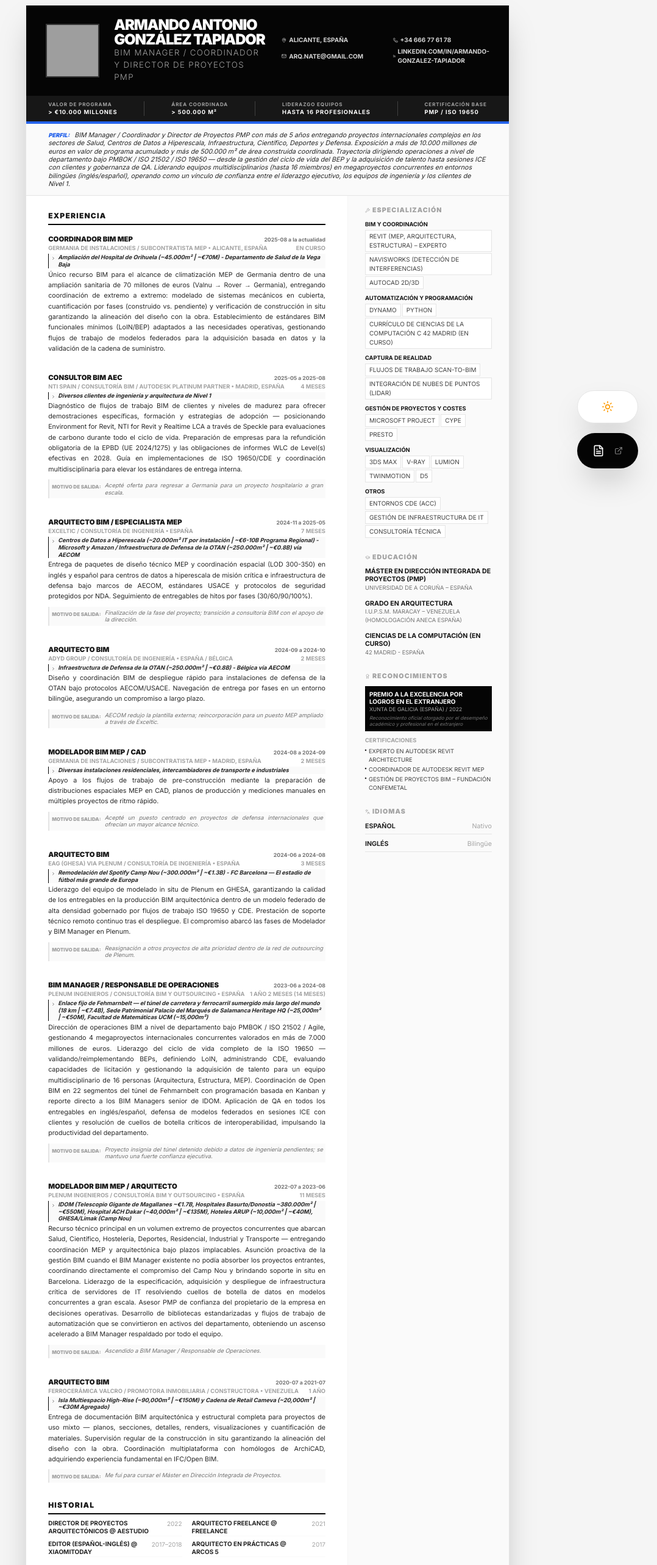
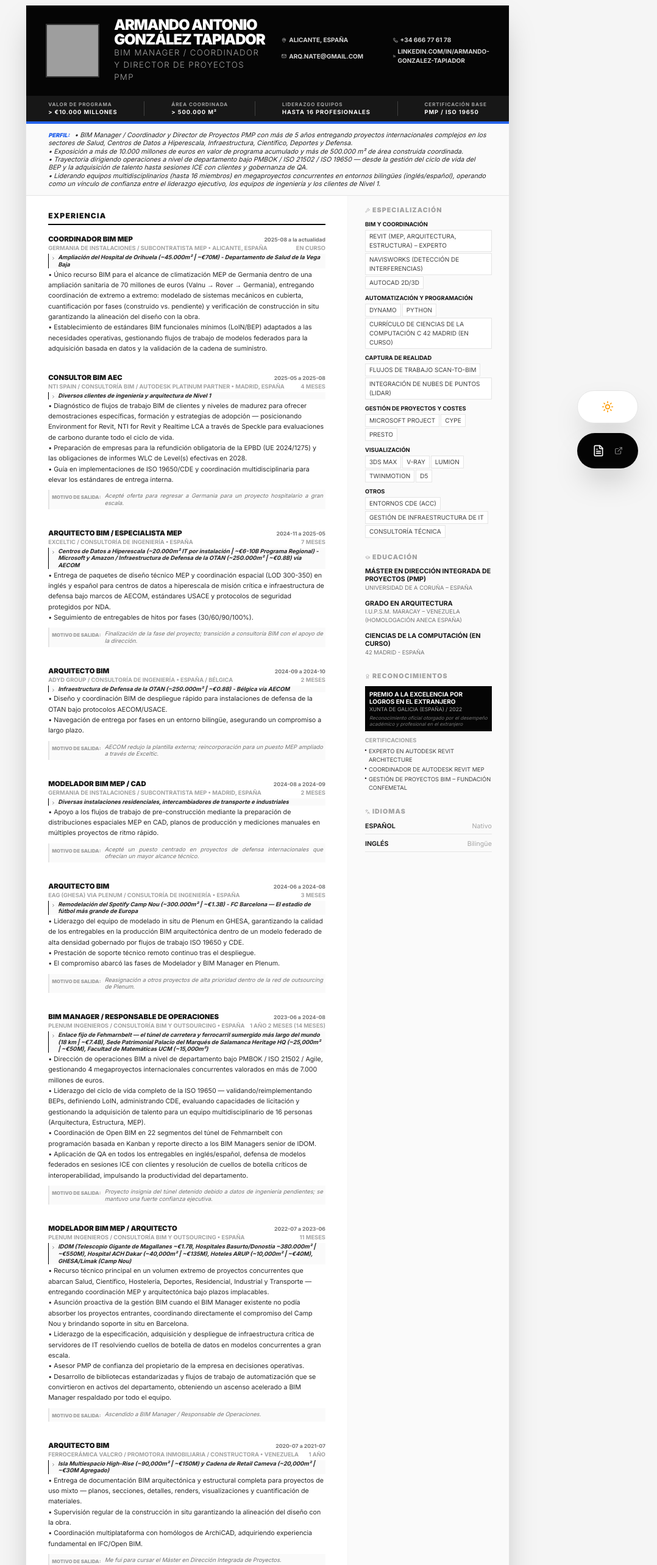
Before and after one commit to Ndeathn0te/CV2, a React (Vite) app: page / in a window 1280 px wide. Shown: the top 2566 px of the page at 61% size, without its empty margins (201-1279 px from the left). Built offline with nearby package versions, Linux system fonts and the light colour scheme; grey boxes are pictures that could not be loaded.

Commit message:
fix: bullet point formatting preserving EVERY word from original - zero content loss

```diff
--- a/src/App.tsx
+++ b/src/App.tsx
@@ -157,7 +157,7 @@ export default function App() {
                       <ChevronRight size={7} className="mt-1 shrink-0" />
                       <p className="text-[7pt] font-bold text-neutral-800 dark:text-neutral-200 italic leading-tight">{exp.project}</p>
                     </div>
-                    <p className="text-[8pt] text-neutral-800 dark:text-neutral-300 leading-relaxed text-justify mb-2">{exp.summary}</p>
+                    <p className="text-[8pt] text-neutral-800 dark:text-neutral-300 leading-relaxed whitespace-pre-line mb-2">{exp.summary}</p>
                     {exp.reasonForLeaving && exp.reasonForLeaving !== "N/A - Puesto actual" && (
                       <div className="flex gap-1.5 items-start bg-neutral-50 dark:bg-dark-bg/20 p-1 border-l-2 border-neutral-200 dark:border-dark-border mt-1">
                         <span className="text-[6pt] font-black uppercase text-neutral-400 shrink-0 mt-0.5">Motivo de salida:</span>
--- a/src/data.ts
+++ b/src/data.ts
@@ -10,7 +10,7 @@ export const cvData: CVData = {
     linkedin: "linkedin.com/in/armando-gonzalez-tapiador",
     photo: "https://media.licdn.com/dms/image/v2/D4D03AQEW8hzfDwtP8A/profile-displayphoto-shrink_800_800/B4DZSzL4cLHkAc-/0/1738173025110?e=1775692800&v=beta&t=GzVQ_npAg3v4AuVE6Yr-8slyTcuNGm_Hratov_YpwCY",
   },
-  summary: "BIM Manager / Coordinador y Director de Proyectos PMP con más de 5 años entregando proyectos internacionales complejos en los sectores de Salud, Centros de Datos a Hiperescala, Infraestructura, Científico, Deportes y Defensa. Exposición a más de 10.000 millones de euros en valor de programa acumulado y más de 500.000 m² de área construida coordinada. Trayectoria dirigiendo operaciones a nivel de departamento bajo PMBOK / ISO 21502 / ISO 19650 — desde la gestión del ciclo de vida del BEP y la adquisición de talento hasta sesiones ICE con clientes y gobernanza de QA. Liderando equipos multidisciplinarios (hasta 16 miembros) en megaproyectos concurrentes en entornos bilingües (inglés/español), operando como un vínculo de confianza entre el liderazgo ejecutivo, los equipos de ingeniería y los clientes de Nivel 1.",
+  summary: "• BIM Manager / Coordinador y Director de Proyectos PMP con más de 5 años entregando proyectos internacionales complejos en los sectores de Salud, Centros de Datos a Hiperescala, Infraestructura, Científico, Deportes y Defensa.\n• Exposición a más de 10.000 millones de euros en valor de programa acumulado y más de 500.000 m² de área construida coordinada.\n• Trayectoria dirigiendo operaciones a nivel de departamento bajo PMBOK / ISO 21502 / ISO 19650 — desde la gestión del ciclo de vida del BEP y la adquisición de talento hasta sesiones ICE con clientes y gobernanza de QA.\n• Liderando equipos multidisciplinarios (hasta 16 miembros) en megaproyectos concurrentes en entornos bilingües (inglés/español), operando como un vínculo de confianza entre el liderazgo ejecutivo, los equipos de ingeniería y los clientes de Nivel 1.",
   experience: [
     {
       dates: "2025-08 a la actualidad",
@@ -20,7 +20,7 @@ export const cvData: CVData = {
       role: "Coordinador BIM MEP",
       location: "Alicante, España",
       project: "Ampliación del Hospital de Orihuela (~45.000m² | ~€70M) - Departamento de Salud de la Vega Baja",
-      summary: "Único recurso BIM para el alcance de climatización MEP de Germania dentro de una ampliación sanitaria de 70 millones de euros (Valnu → Rover → Germania), entregando coordinación de extremo a extremo: modelado de sistemas mecánicos en cubierta, cuantificación por fases (construido vs. pendiente) y verificación de construcción in situ garantizando la alineación del diseño con la obra. Establecimiento de estándares BIM funcionales mínimos (LoIN/BEP) adaptados a las necesidades operativas, gestionando flujos de trabajo de modelos federados para la adquisición basada en datos y la validación de la cadena de suministro.",
+      summary: "• Único recurso BIM para el alcance de climatización MEP de Germania dentro de una ampliación sanitaria de 70 millones de euros (Valnu → Rover → Germania), entregando coordinación de extremo a extremo: modelado de sistemas mecánicos en cubierta, cuantificación por fases (construido vs. pendiente) y verificación de construcción in situ garantizando la alineación del diseño con la obra.\n• Establecimiento de estándares BIM funcionales mínimos (LoIN/BEP) adaptados a las necesidades operativas, gestionando flujos de trabajo de modelos federados para la adquisición basada en datos y la validación de la cadena de suministro.",
       reasonForLeaving: "N/A - Puesto actual",
     },
     {
@@ -31,7 +31,7 @@ export const cvData: CVData = {
       role: "Consultor BIM AEC",
       location: "Madrid, España",
       project: "Diversos clientes de ingeniería y arquitectura de Nivel 1",
-      summary: "Diagnóstico de flujos de trabajo BIM de clientes y niveles de madurez para ofrecer demostraciones específicas, formación y estrategias de adopción — posicionando Environment for Revit, NTI for Revit y Realtime LCA a través de Speckle para evaluaciones de carbono durante todo el ciclo de vida. Preparación de empresas para la refundición obligatoria de la EPBD (UE 2024/1275) y las obligaciones de informes WLC de Level(s) efectivas en 2028. Guía en implementaciones de ISO 19650/CDE y coordinación multidisciplinaria para elevar los estándares de entrega interna.",
+      summary: "• Diagnóstico de flujos de trabajo BIM de clientes y niveles de madurez para ofrecer demostraciones específicas, formación y estrategias de adopción — posicionando Environment for Revit, NTI for Revit y Realtime LCA a través de Speckle para evaluaciones de carbono durante todo el ciclo de vida.\n• Preparación de empresas para la refundición obligatoria de la EPBD (UE 2024/1275) y las obligaciones de informes WLC de Level(s) efectivas en 2028.\n• Guía en implementaciones de ISO 19650/CDE y coordinación multidisciplinaria para elevar los estándares de entrega interna.",
       reasonForLeaving: "Acepté oferta para regresar a Germania para un proyecto hospitalario a gran escala.",
     },
     {
@@ -42,7 +42,7 @@ export const cvData: CVData = {
       role: "Arquitecto BIM / Especialista MEP",
       location: "España",
       project: "Centros de Datos a Hiperescala (~20.000m² IT por instalación | ~€6-10B Programa Regional) - Microsoft y Amazon / Infraestructura de Defensa de la OTAN (~250.000m² | ~€0.8B) vía AECOM",
-      summary: "Entrega de paquetes de diseño técnico MEP y coordinación espacial (LOD 300-350) en inglés y español para centros de datos a hiperescala de misión crítica e infraestructura de defensa bajo marcos de AECOM, estándares USACE y protocolos de seguridad protegidos por NDA. Seguimiento de entregables de hitos por fases (30/60/90/100%).",
+      summary: "• Entrega de paquetes de diseño técnico MEP y coordinación espacial (LOD 300-350) en inglés y español para centros de datos a hiperescala de misión crítica e infraestructura de defensa bajo marcos de AECOM, estándares USACE y protocolos de seguridad protegidos por NDA.\n• Seguimiento de entregables de hitos por fases (30/60/90/100%).",
       reasonForLeaving: "Finalización de la fase del proyecto; transición a consultoría BIM con el apoyo de la dirección.",
     },
     {
@@ -53,7 +53,7 @@ export const cvData: CVData = {
       role: "Arquitecto BIM",
       location: "España / Bélgica",
       project: "Infraestructura de Defensa de la OTAN (~250.000m² | ~€0.8B) - Bélgica vía AECOM",
-      summary: "Diseño y coordinación BIM de despliegue rápido para instalaciones de defensa de la OTAN bajo protocolos AECOM/USACE. Navegación de entrega por fases en un entorno bilingüe, asegurando un compromiso a largo plazo.",
+      summary: "• Diseño y coordinación BIM de despliegue rápido para instalaciones de defensa de la OTAN bajo protocolos AECOM/USACE.\n• Navegación de entrega por fases en un entorno bilingüe, asegurando un compromiso a largo plazo.",
       reasonForLeaving: "AECOM redujo la plantilla externa; reincorporación para un puesto MEP ampliado a través de Exceltic.",
     },
     {
@@ -64,7 +64,7 @@ export const cvData: CVData = {
       role: "Modelador BIM MEP / CAD",
       location: "Madrid, España",
       project: "Diversas instalaciones residenciales, intercambiadores de transporte e industriales",
-      summary: "Apoyo a los flujos de trabajo de pre-construcción mediante la preparación de distribuciones espaciales MEP en CAD, planos de producción y mediciones manuales en múltiples proyectos de ritmo rápido.",
+      summary: "• Apoyo a los flujos de trabajo de pre-construcción mediante la preparación de distribuciones espaciales MEP en CAD, planos de producción y mediciones manuales en múltiples proyectos de ritmo rápido.",
       reasonForLeaving: "Acepté un puesto centrado en proyectos de defensa internacionales que ofrecían un mayor alcance técnico.",
     },
     {
@@ -75,7 +75,7 @@ export const cvData: CVData = {
       role: "Arquitecto BIM",
       location: "España",
       project: "Remodelación del Spotify Camp Nou (~300.000m² | ~€1.3B) - FC Barcelona — El estadio de fútbol más grande de Europa",
-      summary: "Liderazgo del equipo de modelado in situ de Plenum en GHESA, garantizando la calidad de los entregables en la producción BIM arquitectónica dentro de un modelo federado de alta densidad gobernado por flujos de trabajo ISO 19650 y CDE. Prestación de soporte técnico remoto continuo tras el despliegue. El compromiso abarcó las fases de Modelador y BIM Manager en Plenum.",
+      summary: "• Liderazgo del equipo de modelado in situ de Plenum en GHESA, garantizando la calidad de los entregables en la producción BIM arquitectónica dentro de un modelo federado de alta densidad gobernado por flujos de trabajo ISO 19650 y CDE.\n• Prestación de soporte técnico remoto continuo tras el despliegue.\n• El compromiso abarcó las fases de Modelador y BIM Manager en Plenum.",
       reasonForLeaving: "Reasignación a otros proyectos de alta prioridad dentro de la red de outsourcing de Plenum.",
     },
     {
@@ -86,7 +86,7 @@ export const cvData: CVData = {
       role: "BIM Manager / Responsable de Operaciones",
       location: "España",
       project: "Enlace fijo de Fehmarnbelt — el túnel de carretera y ferrocarril sumergido más largo del mundo (18 km | ~€7.4B), Sede Patrimonial Palacio del Marqués de Salamanca Heritage HQ (~25,000m² | ~€50M), Facultad de Matemáticas UCM (~15,000m²)",
-      summary: "Dirección de operaciones BIM a nivel de departamento bajo PMBOK / ISO 21502 / Agile, gestionando 4 megaproyectos internacionales concurrentes valorados en más de 7.000 millones de euros. Liderazgo del ciclo de vida completo de la ISO 19650 — validando/reimplementando BEPs, definiendo LoIN, administrando CDE, evaluando capacidades de licitación y gestionando la adquisición de talento para un equipo multidisciplinario de 16 personas (Arquitectura, Estructura, MEP). Coordinación de Open BIM en 22 segmentos del túnel de Fehmarnbelt con programación basada en Kanban y reporte directo a los BIM Managers senior de IDOM. Aplicación de QA en todos los entregables en inglés/español, defensa de modelos federados en sesiones ICE con clientes y resolución de cuellos de botella críticos de interoperabilidad, impulsando la productividad del departamento.",
+      summary: "• Dirección de operaciones BIM a nivel de departamento bajo PMBOK / ISO 21502 / Agile, gestionando 4 megaproyectos internacionales concurrentes valorados en más de 7.000 millones de euros.\n• Liderazgo del ciclo de vida completo de la ISO 19650 — validando/reimplementando BEPs, definiendo LoIN, administrando CDE, evaluando capacidades de licitación y gestionando la adquisición de talento para un equipo multidisciplinario de 16 personas (Arquitectura, Estructura, MEP).\n• Coordinación de Open BIM en 22 segmentos del túnel de Fehmarnbelt con programación basada en Kanban y reporte directo a los BIM Managers senior de IDOM.\n• Aplicación de QA en todos los entregables en inglés/español, defensa de modelos federados en sesiones ICE con clientes y resolución de cuellos de botella críticos de interoperabilidad, impulsando la productividad del departamento.",
       reasonForLeaving: "Proyecto insignia del túnel detenido debido a datos de ingeniería pendientes; se mantuvo una fuerte confianza ejecutiva.",
     },
     {
@@ -97,7 +97,7 @@ export const cvData: CVData = {
       role: "Modelador BIM MEP / Arquitecto",
       location: "España",
       project: "IDOM (Telescopio Gigante de Magallanes ~€1.7B, Hospitales Basurto/Donostia ~380.000m² | ~€550M), Hospital ACH Dakar (~40,000m² | ~€135M), Hoteles ARUP (~10,000m² | ~€40M), GHESA/Limak (Camp Nou)",
-      summary: "Recurso técnico principal en un volumen extremo de proyectos concurrentes que abarcan Salud, Científico, Hostelería, Deportes, Residencial, Industrial y Transporte — entregando coordinación MEP y arquitectónica bajo plazos implacables. Asunción proactiva de la gestión BIM cuando el BIM Manager existente no podía absorber los proyectos entrantes, coordinando directamente el compromiso del Camp Nou y brindando soporte in situ en Barcelona. Liderazgo de la especificación, adquisición y despliegue de infraestructura crítica de servidores de IT resolviendo cuellos de botella de datos en modelos concurrentes a gran escala. Asesor PMP de confianza del propietario de la empresa en decisiones operativas. Desarrollo de bibliotecas estandarizadas y flujos de trabajo de automatización que se convirtieron en activos del departamento, obteniendo un ascenso acelerado a BIM Manager respaldado por todo el equipo.",
+      summary: "• Recurso técnico principal en un volumen extremo de proyectos concurrentes que abarcan Salud, Científico, Hostelería, Deportes, Residencial, Industrial y Transporte — entregando coordinación MEP y arquitectónica bajo plazos implacables.\n• Asunción proactiva de la gestión BIM cuando el BIM Manager existente no podía absorber los proyectos entrantes, coordinando directamente el compromiso del Camp Nou y brindando soporte in situ en Barcelona.\n• Liderazgo de la especificación, adquisición y despliegue de infraestructura crítica de servidores de IT resolviendo cuellos de botella de datos en modelos concurrentes a gran escala.\n• Asesor PMP de confianza del propietario de la empresa en decisiones operativas.\n• Desarrollo de bibliotecas estandarizadas y flujos de trabajo de automatización que se convirtieron en activos del departamento, obteniendo un ascenso acelerado a BIM Manager respaldado por todo el equipo.",
       reasonForLeaving: "Ascendido a BIM Manager / Responsable de Operaciones.",
     },
     {
@@ -108,7 +108,7 @@ export const cvData: CVData = {
       role: "Arquitecto BIM",
       location: "Venezuela",
       project: "Isla Multiespacio High-Rise (~90,000m² | ~€150M) y Cadena de Retail Cameva (~20,000m² | ~€30M Agregado)",
-      summary: "Entrega de documentación BIM arquitectónica y estructural completa para proyectos de uso mixto — planos, secciones, detalles, renders, visualizaciones y cuantificación de materiales. Supervisión regular de la construcción in situ garantizando la alineación del diseño con la obra. Coordinación multiplataforma con homólogos de ArchiCAD, adquiriendo experiencia fundamental en IFC/Open BIM.",
+      summary: "• Entrega de documentación BIM arquitectónica y estructural completa para proyectos de uso mixto — planos, secciones, detalles, renders, visualizaciones y cuantificación de materiales.\n• Supervisión regular de la construcción in situ garantizando la alineación del diseño con la obra.\n• Coordinación multiplataforma con homólogos de ArchiCAD, adquiriendo experiencia fundamental en IFC/Open BIM.",
       reasonForLeaving: "Me fui para cursar el Máster en Dirección Integrada de Proyectos.",
     },
   ],
```
